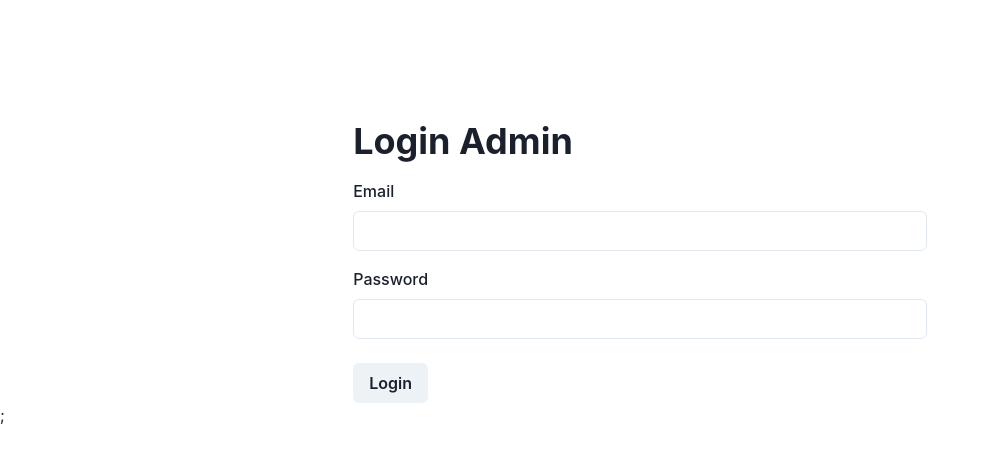
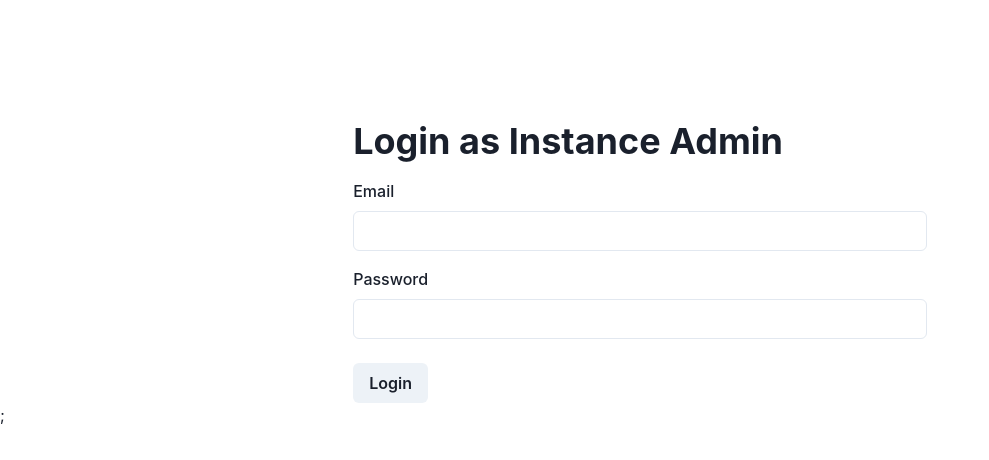
Before and after one commit to ghufronakbar/SuperSOS-DashboardInstances-NextJS, a Next.js app: page /admin/login in a window 1280 px wide. Shown: the top 460 px of the page, without its empty margins (0-989 px from the left). Built offline with nearby package versions, Linux system fonts and the light colour scheme.

Commit message:
Minor Fixing

```diff
--- a/src/pages/admin/login.jsx
+++ b/src/pages/admin/login.jsx
@@ -63,7 +63,7 @@ function Login() {
           <br />
           <br />
           <br />
-          <Heading>Login Admin</Heading>
+          <Heading>Login as Instance Admin</Heading>
           <form onSubmit={handleLogin}>
             <FormControl mt={4}>
               <FormLabel>Email</FormLabel>
```
